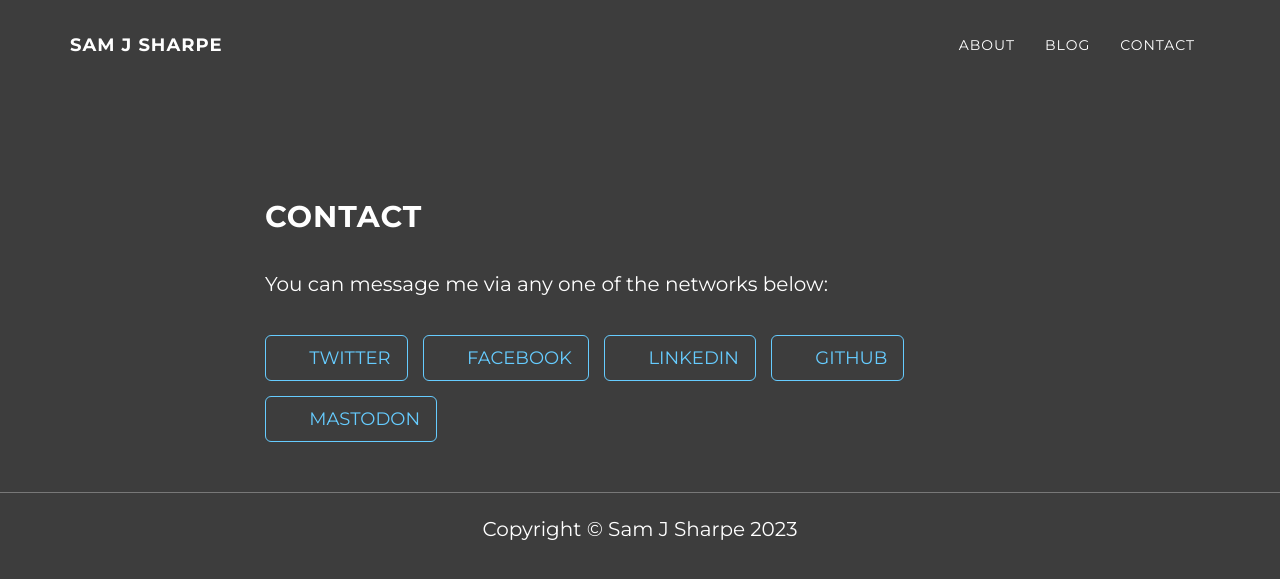
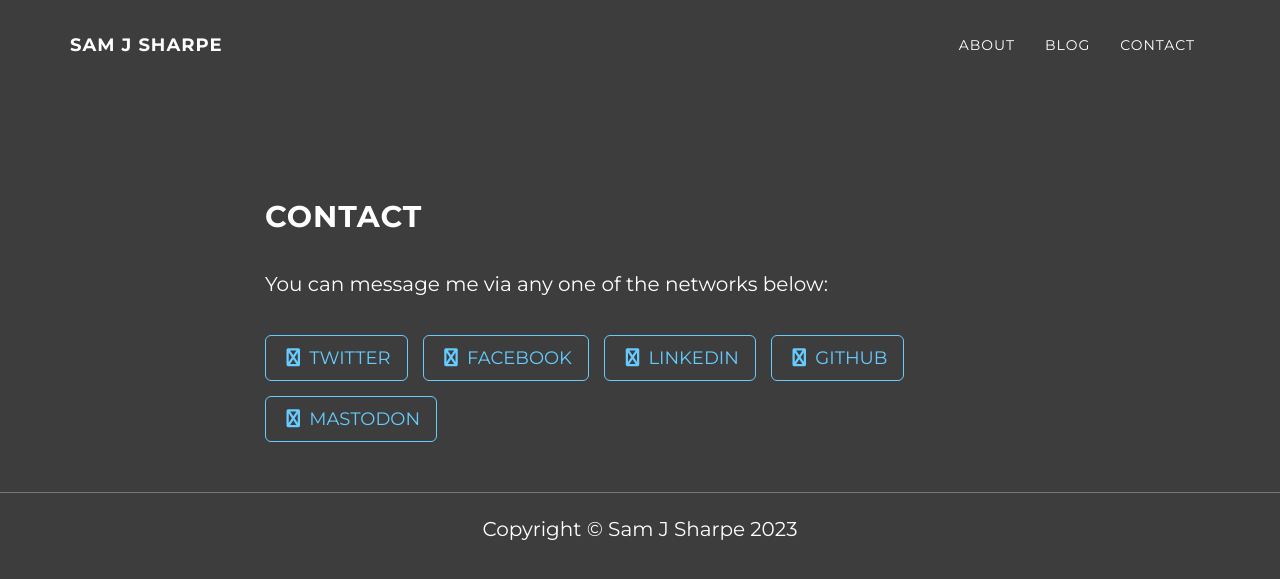
Before and after one commit to samjsharpe/samjsharpe.github.com, a Jekyll site: the page built from contact.html, in a window 1280 px wide. Shown: the top 579 px of the page. Built offline with Jekyll 4.4.1, drawn with Linux system fonts in a browser that asks for light colours; nearby versions of some CDN libraries.

Commit message:
Update fontawesome again

```diff
--- a/_includes/head.html
+++ b/_includes/head.html
@@ -13,7 +13,7 @@
 
     <!-- Custom Fonts -->
     <!--<link rel="stylesheet" href="{{ "/css/font-awesome/css/font-awesome.min.css" | prepend: site.baseurl }}">-->
-    <link rel="stylesheet" type="text/css" href="https://cdnjs.cloudflare.com/ajax/libs/font-awesome/6.2.1/css/fontawesome.min.css">
+    <link rel="stylesheet" type="text/css" href="https://cdnjs.cloudflare.com/ajax/libs/font-awesome/6.2.1/css/all.min.css">
     <link href="//fonts.googleapis.com/css?family=Lora:400,700,400italic,700italic" rel="stylesheet" type="text/css">
     <link href="//fonts.googleapis.com/css?family=Montserrat:400,700" rel="stylesheet" type="text/css">
     <link rel="stylesheet" href="//cdnjs.cloudflare.com/ajax/libs/highlight.js/8.8.0/styles/default.min.css">
```
